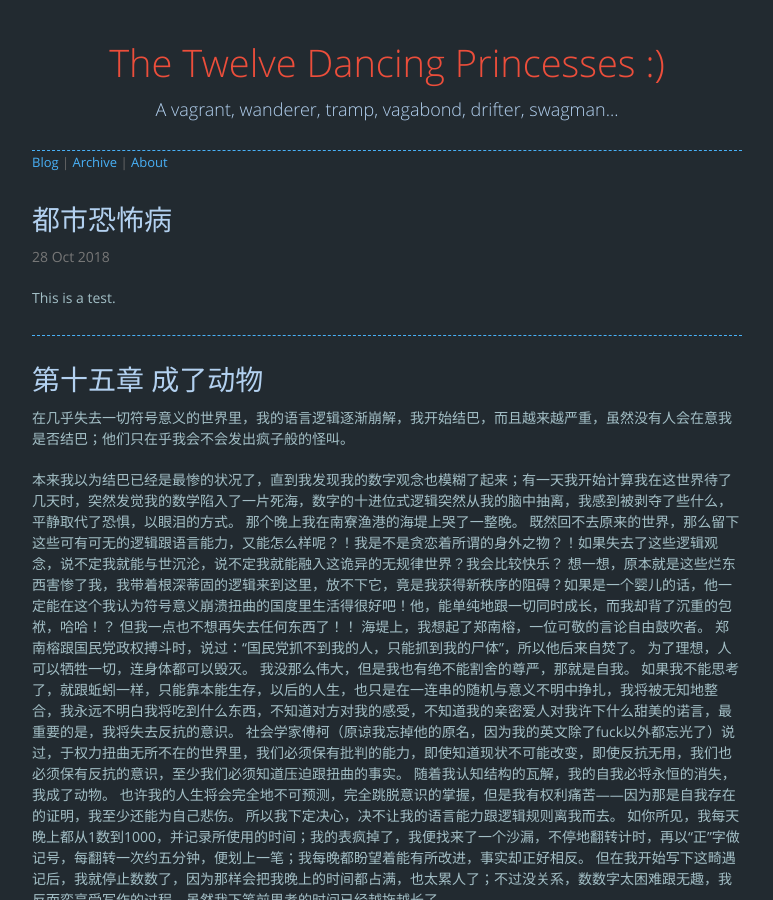
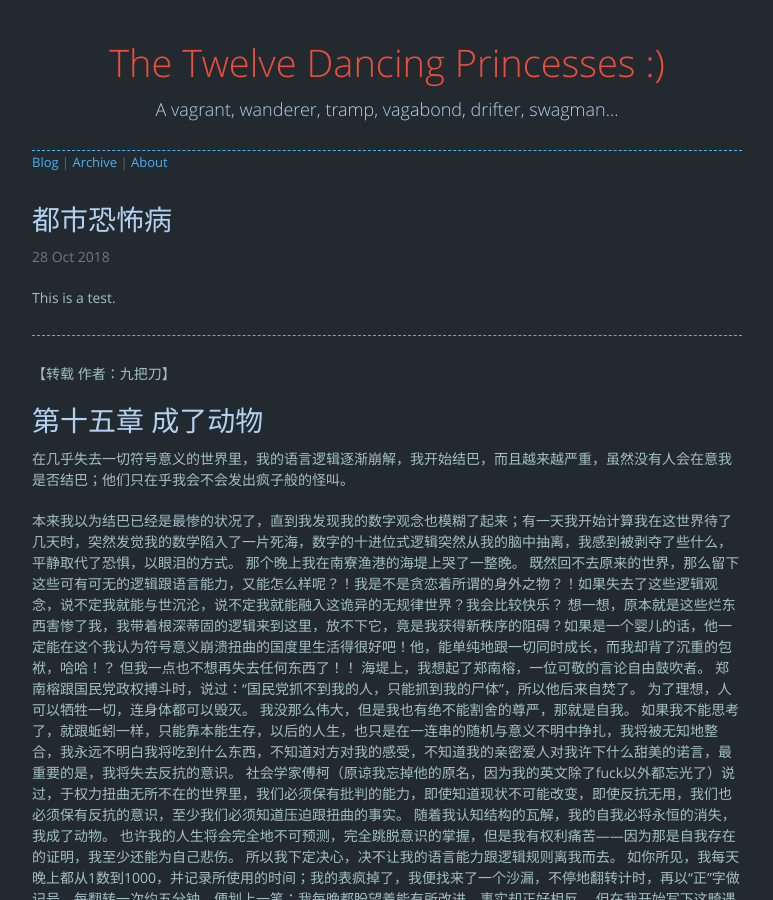
Before and after one commit to ilovelee/ilovelee.github.io, a Jekyll site: the page built from _posts/2018-10-28-都市恐怖病.md, in a window 1280 px wide and 900 px high. Shown: the whole window, without its empty margins (253-1026 px from the left). Built offline with Jekyll 4.4.1, drawn with Linux system fonts in a browser that asks for light colours; nearby versions of some CDN libraries; library files that are not in the unit come from our copies.

Commit message:
Update 2018-10-28-都市恐怖病.md

```diff
--- a/_posts/2018-10-28-都市恐怖病.md
+++ b/_posts/2018-10-28-都市恐怖病.md
@@ -6,6 +6,8 @@ author: "九把刀"
 This is a test.
 
 ---
+
+【转载 作者：九把刀】
 
 # 第十五章 成了动物
 
```
